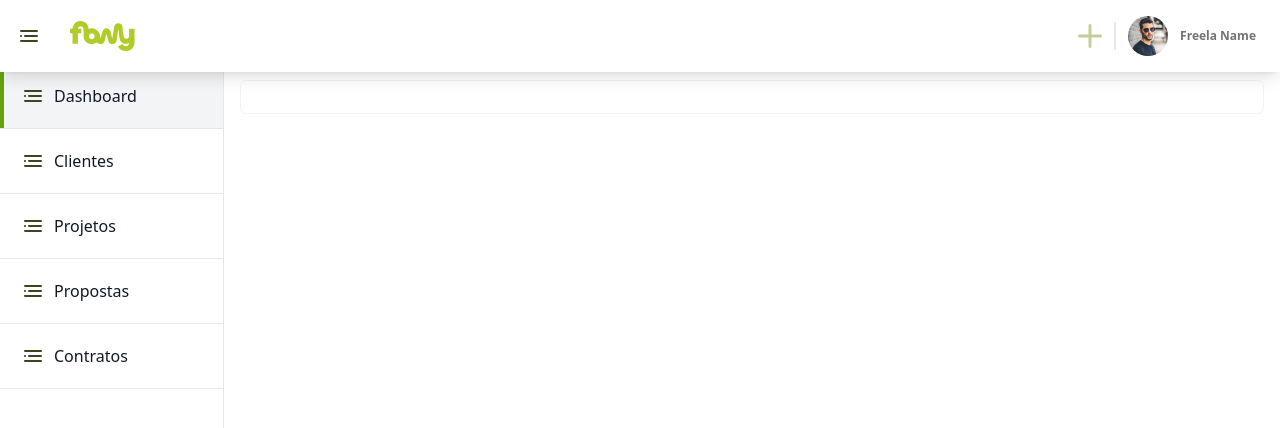
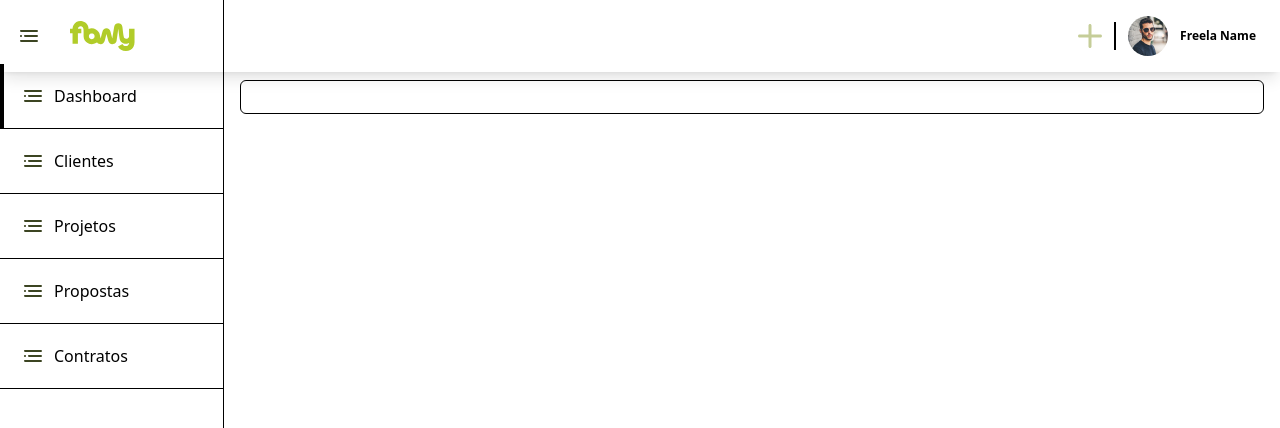
Before and after one commit to leonardokegel/flowly, an Angular app: page / in a window 1280 px wide. Shown: the top 428 px of the page. Built offline with nearby package versions, Linux system fonts and the light colour scheme.

Commit message:
Global Colors

```diff
--- a/tailwind.config.js
+++ b/tailwind.config.js
@@ -2,7 +2,73 @@
 module.exports = {
   content: ["./src/**/*.{html,,ts,scss}"],
   theme: {
-    extend: {},
+    colors: {
+      transparent: 'transparent',
+      current: 'currentColor',
+      'primary': {
+        100: '#F8FCD4',
+        200: '#F0F9AA',
+        300: '#E0EF7C',
+        400: '#CCE059',
+        500: '#B1CC29',
+        600: '#94AF1D',
+        700: '#799214',
+        800: '#5F760D',
+        900: '#4C6107',
+      },
+      'basic': {
+        100: '#FFFFFF',
+        200: '#FBFCF7',
+        300: '#F5F7ED',
+        400: '#F0F2E4',
+        500: '#DCE0C5',
+        600: '#ADB38F',
+        700: '#4E592E',
+        800: '#3C4522',
+        900: '#303819',
+        1000: '#293015',
+        1100: '#1F2610',
+      },
+      'warning': {
+        100: '#FDFDCF',
+        200: '#FCFCA0',
+        300: '#F6F66F',
+        400: '#EDED4B',
+        500: '#E2E214',
+        600: '#C2C20E',
+        700: '#A2A20A',
+        800: '#838306',
+        900: '#6C6C03',
+      },
+      'info': {
+        100: '#DBECFE',
+        200: '#B8D7FE',
+        300: '#94BFFE',
+        400: '#7AAAFD',
+        500: '#4E88FC',
+        600: '#3968D8',
+        700: '#274CB5',
+        800: '#183492',
+        900: '#0E2378',
+      },
+      'success': {
+        100: '#EEFCDB',
+        200: '#D9FAB8',
+        300: '#BBF091',
+        400: '#9CE171',
+        500: '#71CE46',
+        600: '#52B133',
+        700: '#389423',
+        800: '#217716',
+        900: '#12620D',
+      },
+      'txt-default': '#4C6107',
+      'txt-alternate': '#FFFFFF',
+      'txt-accent': '#94AF1D',
+      'txt-hint': '#C5CD98',
+      'txt-disabled': '#ADB38F',
+    },
+    extend: {}
   },
   plugins: [require("@tailwindcss/forms")],
 };
```
